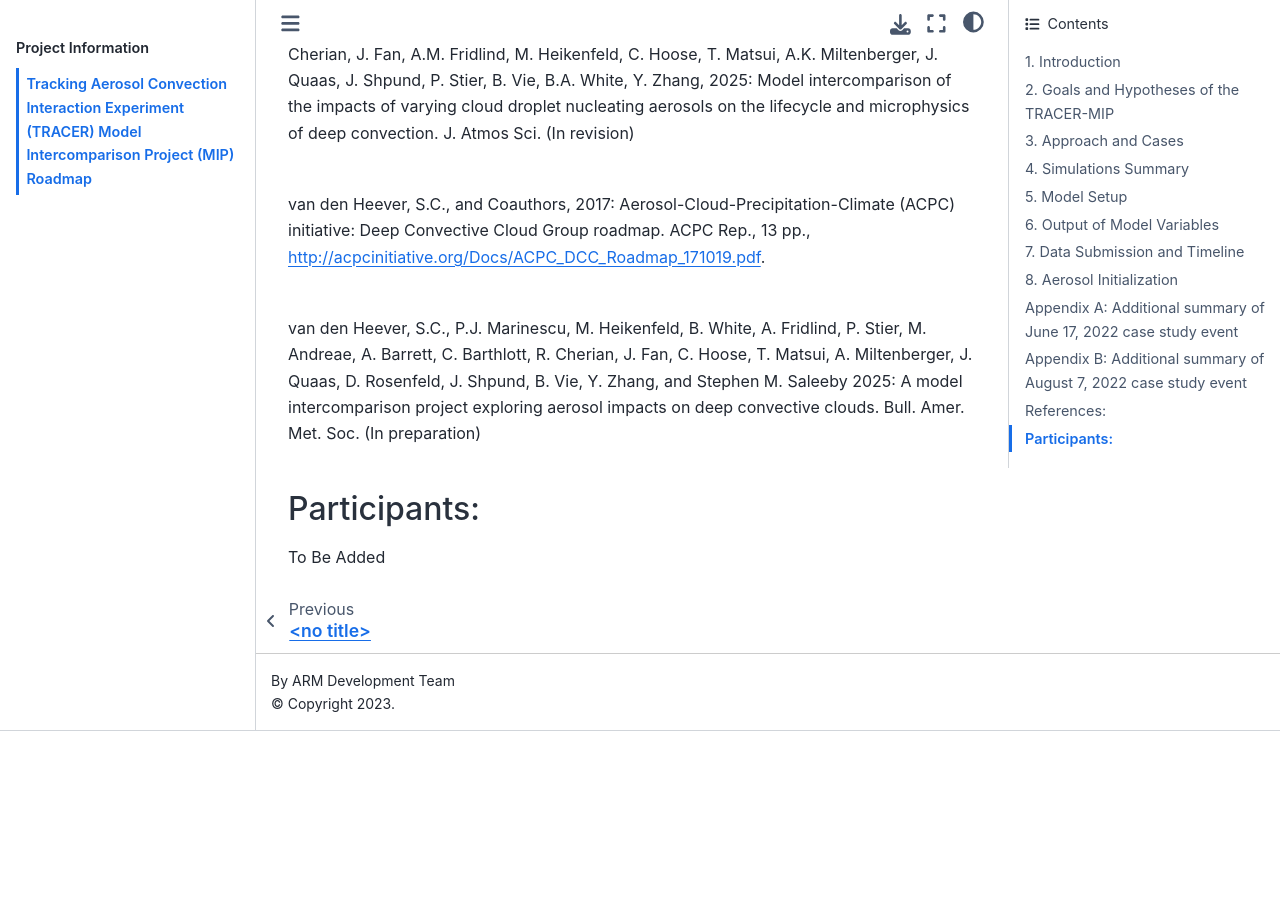
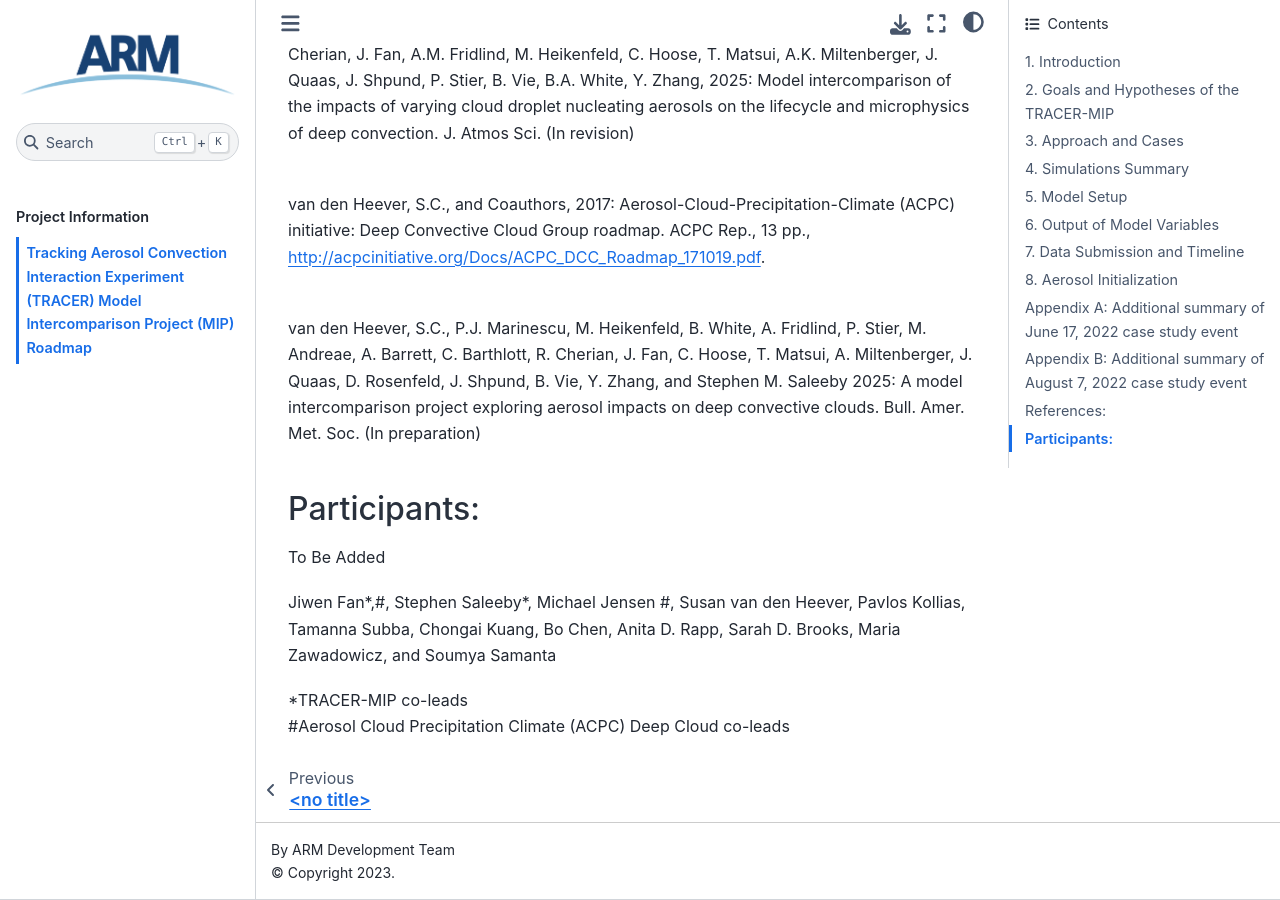
Before and after one commit to ARM-Synergy/tracer-mip, a Jupyter Book: the page built from Roadmap.md, in a window 1280 px wide and 900 px high, scrolled down 20032 px. Built offline with Jupyter Book 1.0.4 settings and Sphinx 7.4.7 and the Sphinx Book theme 1.1.4, drawn with Linux system fonts in a browser that asks for light colours; before the commit the page ends 20763 px from its top, so only the background shows below that.

Commit message:
Update Roadmap.md

```diff
--- a/Roadmap.md
+++ b/Roadmap.md
@@ -282,3 +282,8 @@
 
 ## Participants:
 To Be Added
+
+Jiwen Fan*,#, Stephen Saleeby*, Michael Jensen #, Susan van den Heever, Pavlos Kollias, Tamanna Subba, Chongai Kuang, Bo Chen, Anita D. Rapp, Sarah D. Brooks, Maria Zawadowicz, and Soumya Samanta
+
+*TRACER-MIP co-leads <br>
+#Aerosol Cloud Precipitation Climate (ACPC) Deep Cloud co-leads
```
